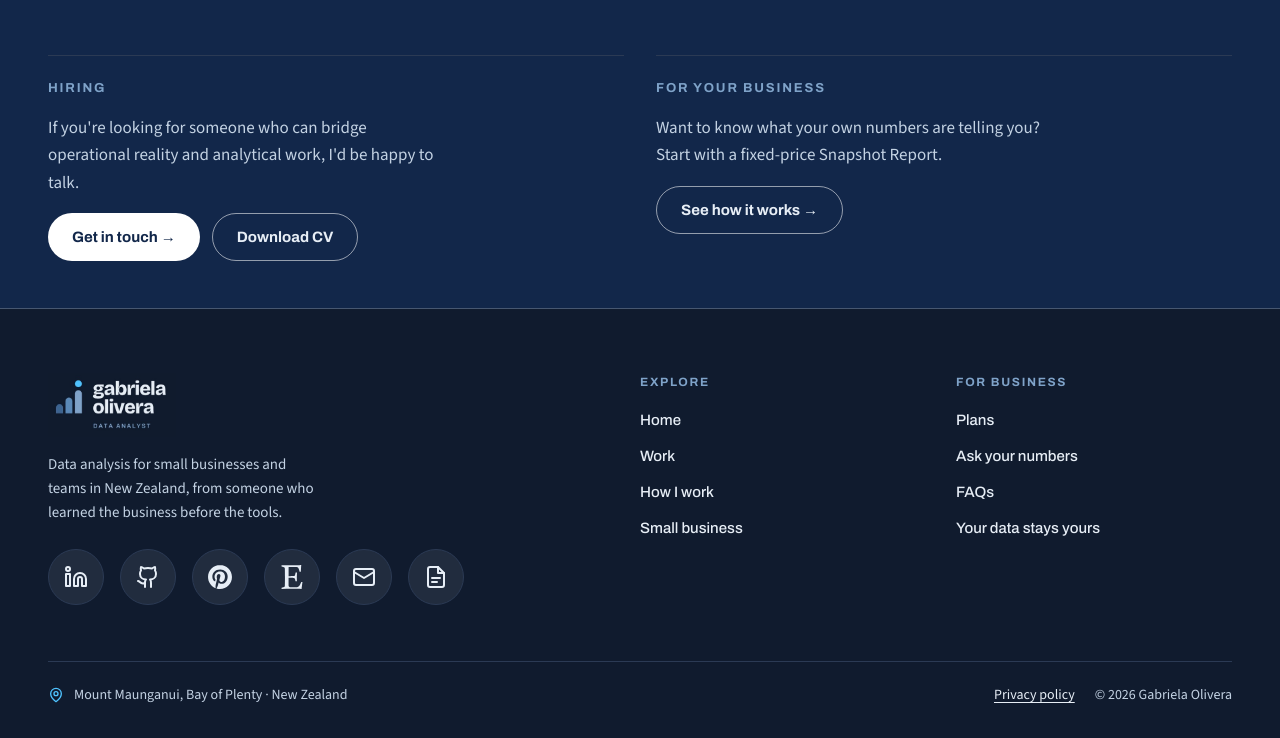
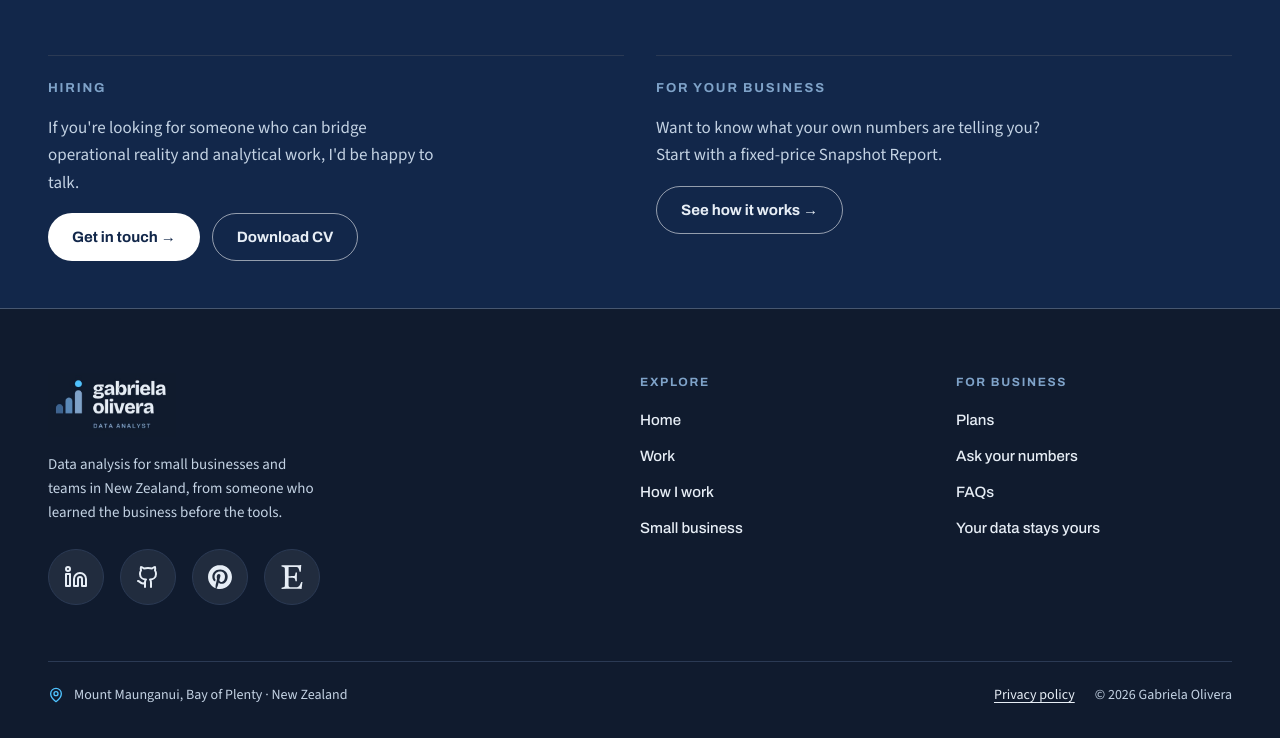
Before and after one commit to gabrielaoliveranz/gabrielaoliveranz.github.io, a website: page index.html in a window 1280 px wide. Shown: the part 11160-11898 px from the top of the page. Drawn offline with Linux system fonts and the light colour scheme.

Commit message:
Keep only social icons in footer

```diff
--- a/index.html
+++ b/index.html
@@ -262,8 +262,6 @@
         <a class="soc" href="https://github.com/gabrielaoliveranz" target="_blank" rel="noopener" aria-label="Gabriela Olivera on GitHub"><svg viewBox="0 0 24 24" fill="none" stroke="currentColor" stroke-width="2" stroke-linecap="round" stroke-linejoin="round" aria-hidden="true"><path d="M15 22v-4a4.8 4.8 0 0 0-1-3.5c3 0 6-2 6-5.5.08-1.25-.27-2.48-1-3.5.28-1.15.28-2.35 0-3.5 0 0-1 0-3 1.5-2.64-.5-5.36-.5-8 0C6 2 5 2 5 2c-.3 1.15-.3 2.35 0 3.5A5.4 5.4 0 0 0 4 9c0 3.5 3 5.5 6 5.5-.39.49-.68 1.05-.85 1.65S8.93 17.38 9 18v4"/><path d="M9 18c-4.51 2-5-2-7-2"/></svg><span>GitHub</span></a>
         <a class="soc" href="https://www.pinterest.com/gabrielaoliveradata/" target="_blank" rel="noopener" aria-label="Gabriela Olivera Data on Pinterest"><svg viewBox="0 0 24 24" fill="currentColor" aria-hidden="true"><path d="M12.017 0C5.396 0 .029 5.367.029 11.987c0 5.079 3.158 9.417 7.618 11.162-.105-.949-.199-2.403.041-3.439.219-.937 1.406-5.957 1.406-5.957s-.359-.72-.359-1.781c0-1.663.967-2.911 2.168-2.911 1.024 0 1.518.769 1.518 1.688 0 1.029-.653 2.567-.992 3.992-.285 1.193.6 2.165 1.775 2.165 2.128 0 3.768-2.245 3.768-5.487 0-2.861-2.063-4.869-5.008-4.869-3.41 0-5.409 2.562-5.409 5.199 0 1.033.394 2.143.889 2.741.099.12.112.225.085.345-.09.375-.293 1.199-.334 1.363-.053.225-.172.271-.401.165-1.495-.69-2.433-2.878-2.433-4.646 0-3.776 2.748-7.252 7.92-7.252 4.158 0 7.392 2.967 7.392 6.923 0 4.135-2.607 7.462-6.233 7.462-1.214 0-2.354-.629-2.758-1.379l-.749 2.848c-.269 1.045-1.004 2.352-1.498 3.146 1.123.345 2.306.535 3.55.535 6.607 0 11.985-5.365 11.985-11.987C23.97 5.39 18.592.026 11.985.026L12.017 0z"/></svg><span>Pinterest</span></a>
         <a class="soc" href="https://www.etsy.com/shop/GabrielaOliveraData" target="_blank" rel="noopener" aria-label="Excel and Google Sheets templates on Etsy"><svg viewBox="0 0 24 24" fill="currentColor" aria-hidden="true"><path d="M8.559 2.445c0-.325.033-.52.59-.52h7.465c1.3 0 2.02 1.11 2.54 3.193l.42 1.666h1.27c.23-4.728.43-6.784.43-6.784s-3.196.36-5.09.36H6.635L1.521.196v1.37l1.725.326c1.21.24 1.5.496 1.6 1.606 0 0 .11 3.27.11 8.64 0 5.385-.09 8.61-.09 8.61 0 .973-.39 1.333-1.59 1.573l-1.722.33V24l5.13-.165h8.55c1.935 0 6.39.165 6.39.165.105-1.17.75-6.48.855-7.064h-1.2l-1.284 2.91c-1.005 2.28-2.476 2.445-4.11 2.445h-4.906c-1.63 0-2.415-.64-2.415-2.05V12.8s3.62 0 4.79.096c.912.064 1.463.325 1.76 1.598l.39 1.695h1.41l-.09-4.278.192-4.305h-1.391l-.45 1.89c-.283 1.244-.48 1.47-1.754 1.6-1.666.17-4.815.14-4.815.14V2.45h-.05z"/></svg><span>Etsy templates</span></a>
-        <a class="soc" href="mailto:hello@gabrielaolivera.nz" aria-label="Email: hello@gabrielaolivera.nz"><svg viewBox="0 0 24 24" fill="none" stroke="currentColor" stroke-width="2" stroke-linecap="round" stroke-linejoin="round" aria-hidden="true"><rect x="2" y="4" width="20" height="16" rx="2"/><path d="m22 7-10 6L2 7"/></svg><span>hello@gabrielaolivera.nz</span></a>
-        <a class="soc" href="assets/cv/gabriela-olivera-cv.pdf" aria-label="Download CV"><svg viewBox="0 0 24 24" fill="none" stroke="currentColor" stroke-width="2" stroke-linecap="round" stroke-linejoin="round" aria-hidden="true"><path d="M14 2H6a2 2 0 0 0-2 2v16a2 2 0 0 0 2 2h12a2 2 0 0 0 2-2V8z"/><path d="M14 2v6h6M8 13h8M8 17h5"/></svg><span>Download CV</span></a>
       </div></div>
       <nav aria-label="Explore"><h2 class="sf-h">Explore</h2><a href="/">Home</a><a href="/#work">Work</a><a href="/#how-i-work">How I work</a><a href="/small-business/">Small business</a></nav>
       <nav aria-label="For business"><h2 class="sf-h">For business</h2><a href="/small-business/#plans">Plans</a><a href="/small-business/#ask">Ask your numbers</a><a href="/small-business/#faq">FAQs</a><a href="/small-business/#bizPriv">Your data stays yours</a></nav>
```
